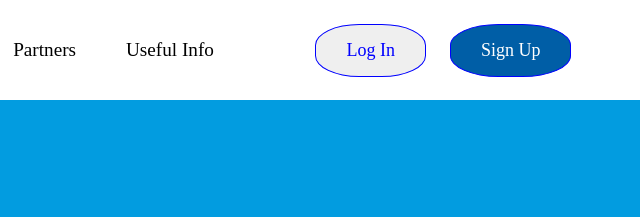
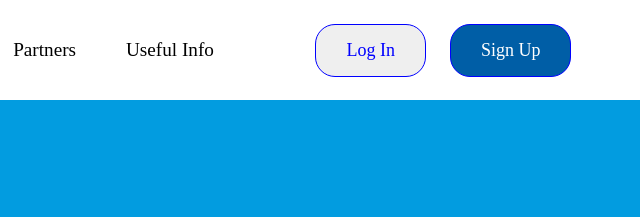
Before and after one commit to Adithya4080/Paypal-SAAS-Project-, a plain HTML site: page index.html in a window 1280 px wide. Shown: the top 217 px of the page, 637-1277 px from the left. Drawn offline with Linux system fonts and the light colour scheme.

Commit message:
style.css modified

```diff
--- a/style/style.css
+++ b/style/style.css
@@ -35,7 +35,7 @@ nav .btn, nav .super-btn {
   padding: 15px 30px;
   border: 1px solid blue;
   cursor: pointer;
-  border-radius: 40%;
+  border-radius: 20px;
   color: blue;
   margin-right: 20px;
   font-size: large;
```
